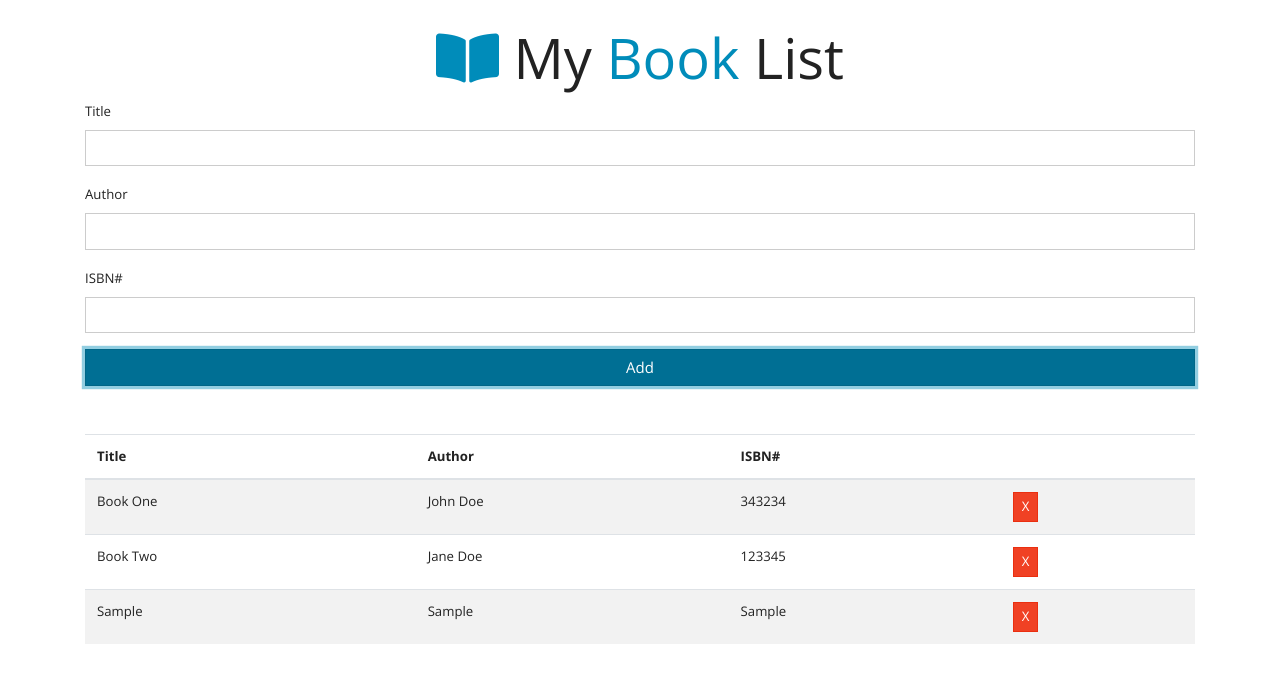
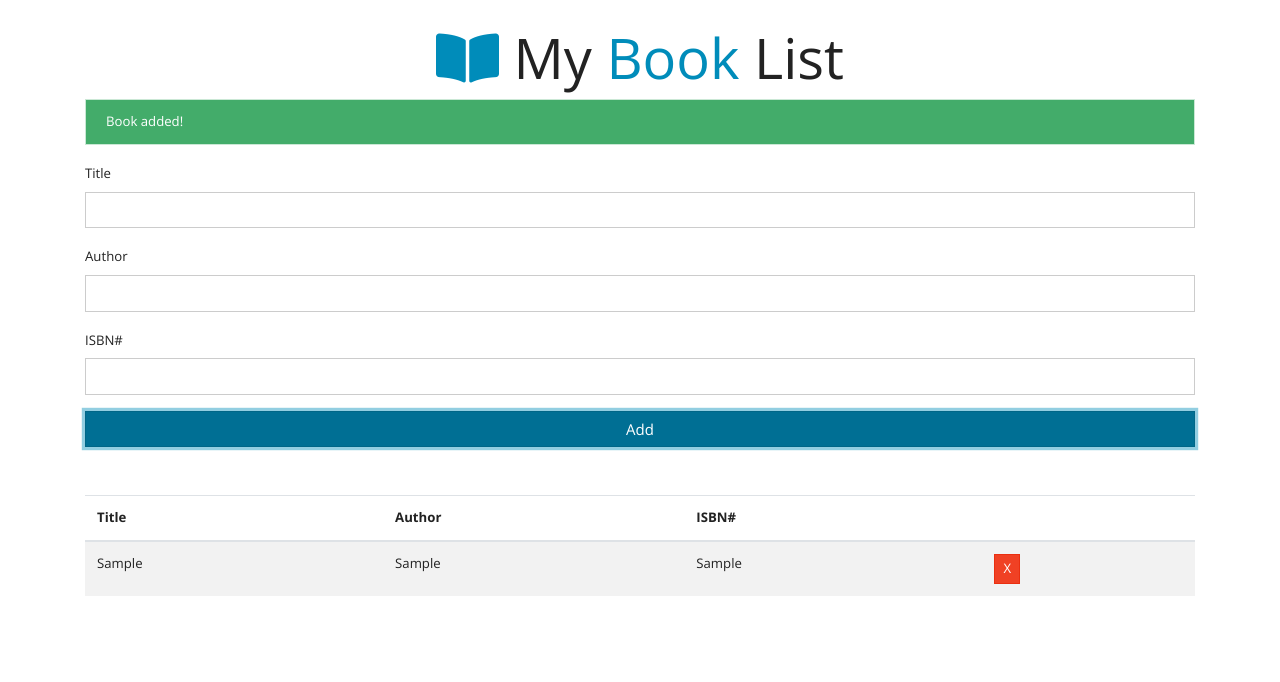
Before and after one commit to kuba-bednarczyk/my-book-list, a plain HTML site: page index.html in a window 1280 px wide. Both pictures are taken after typing "Sample", "Sample", "Sample" into the empty fields and a click on the input "Add". Drawn offline with nearby package versions, Linux system fonts and the light colour scheme.

Commit message:
project done

```diff
--- a/app.js
+++ b/app.js
@@ -1,3 +1,7 @@
+// get most used elements
+const bookForm = document.querySelector('#book-form');
+const bookList = document.querySelector('#book-list');
+
 // Book Class: Represents a Book
 class Book {
   constructor(title, author, isbn) {
@@ -10,52 +14,82 @@ class Book {
 // UI Class: Handle UI Tasks
 class UI {
   static displayBooks() {
-    const storedBooks = [
-      {
-        title: 'Book One',
-        author: 'John Doe',
-        isbn: '343234',
-      },
-      {
-        title: 'Book Two',
-        author: 'Jane Doe',
-        isbn: '123345'
-      }
-    ];
-
-    const books = storedBooks;
-
+    // get books from storage
+    const books = Storage.getBooks();
     books.forEach(book => UI.addBookToList(book));
   }
 
   static addBookToList({title, author, isbn}) {
-    const list = document.querySelector('#book-list');
-
     const row = document.createElement('tr');
     row.innerHTML = `
       <td>${title}</td>
       <td>${author}</td>
-      <td>${isbn}</td>
+      <td class="isbn">${isbn}</td>
       <td><a href="#" class="btn btn-danger btn-sm delete">X</a></td>
     `;
 
-    list.appendChild(row);
+    bookList.appendChild(row);
   };
+
+  static deleteBook(elem) {
+    elem.classList.contains('delete') ? elem.parentElement.parentElement.remove() : null;
+  }
 
   static clearFields() {
     document.querySelector('#title').value = '';
     document.querySelector('#author').value = '';
     document.querySelector('#isbn').value = '';
-  }
+  };
+
+  static showAlert(message, className) {
+    const div = document.createElement('div');
+    div.className = `alert alert-${className}`;
+    div.appendChild(document.createTextNode(message));
+    const container = document.querySelector('.container');
+    container.insertBefore(div, bookForm);
+    // Vanish in 3 seconds
+    setTimeout(() => document.querySelector('.alert').remove(), 3000)
+  };
 }
 
 // Store Class: Handles Storage
+class Storage {
+  static getBooks() {
+    let books;
+
+    if(localStorage.getItem('books') === null) {
+      books = [];
+    } else {
+      books = JSON.parse(localStorage.getItem('books'));
+    }
+
+    return books;
+  };
+
+  static addBook(book) {
+    const books = Storage.getBooks();
+    books.push(book);
+
+    localStorage.setItem('books', JSON.stringify(books));
+  };
+
+  static removeBook(isbn) {
+    const books = Storage.getBooks();
+    books.forEach((book, index) => {
+      if(book.isbn === isbn) {
+        books.splice(index, 1);
+      }
+    });
+
+    localStorage.setItem('books', JSON.stringify(books));
+  };
+}
 
 // Events: Display Books
-document.addEventListener('DOMContentLoaded', UI.displayBooks)
+document.addEventListener('DOMContentLoaded', UI.displayBooks);
 
 // Events: Add a Book
-document.querySelector('#book-form').addEventListener('submit', (e) => {
+bookForm.addEventListener('submit', (e) => {
   // prevent submit
   e.preventDefault();
   // get form values
@@ -63,14 +97,32 @@ document.querySelector('#book-form').addEventListener('submit', (e) => {
   const authorVal = document.querySelector('#author').value;
   const isbnVal = document.querySelector('#isbn').value;
 
-  // Instatiate book;
-  const book = new Book(titleVal, authorVal, isbnVal);
+  // Validate
+  if (titleVal === '' || authorVal === '' || isbnVal === ''){
+    const message = 'Please fill all fields'
+    UI.showAlert(message, 'danger');
+  } else {
+    // Instatiate book;
+    const book = new Book(titleVal, authorVal, isbnVal);
 
-  // Add Book to UI
-  UI.addBookToList(book);
+    // Add Book to UI and localStorage
+    UI.addBookToList(book);
+    Storage.addBook(book);
 
-  // clear fields
-  UI.clearFields();
+    // show success message
+    UI.showAlert('Book added!', 'success');
+
+    // clear fields
+    UI.clearFields();
+  };
 })
 
 // Event: Remove a Book
+bookList.addEventListener('click', e => {
+  // remove book from UI and Storage
+  UI.deleteBook(e.target);
+  Storage.removeBook(e.target.parentElement.previousElementSibling.textContent);
+
+// show success message
+  UI.showAlert('Book removed', 'success');
+});
--- a/index.html
+++ b/index.html
@@ -44,6 +44,6 @@
     </table>
   </div>
 
-  <script src="./app.js"></script>
+  <script src="./app.js" type="module"></script>
 </body>
 </html>
```
